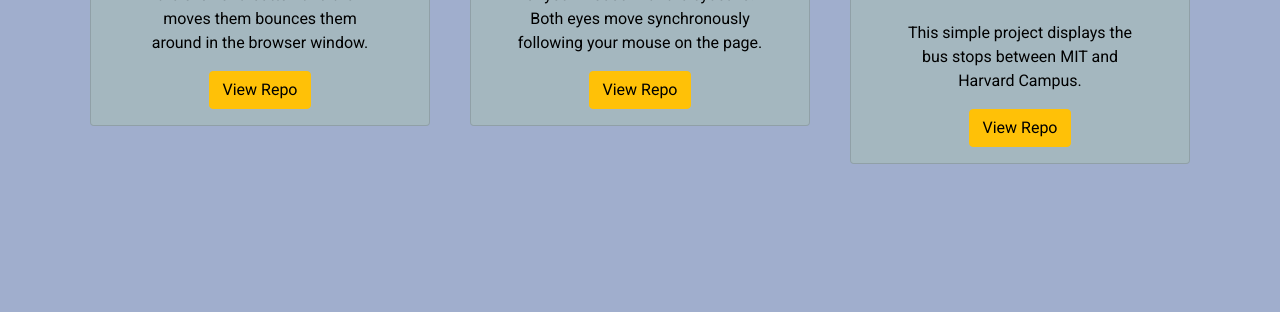
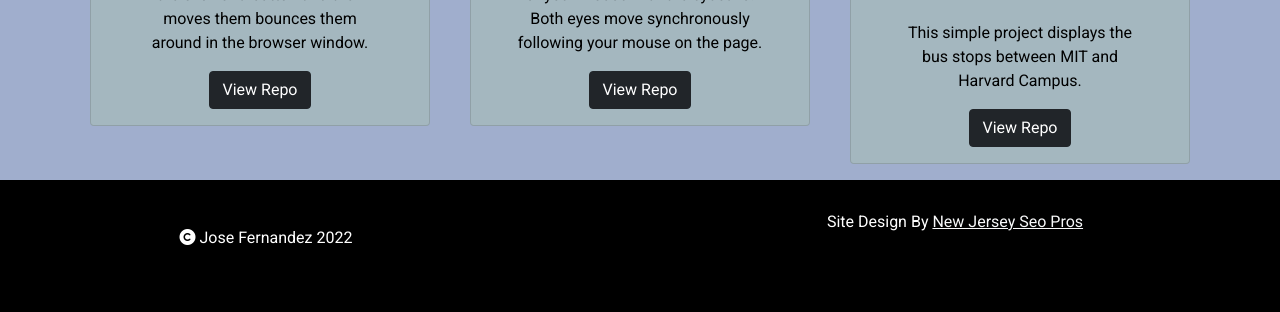
Before and after one commit to JFernandez0524/jfernandez0524.github.io, a plain HTML site: page projects.html in a window 1280 px wide. Shown: the part 520-832 px from the top of the page. Before the commit the page ends 800 px from the top, so only its background shows below. Drawn offline with nearby package versions, Linux system fonts and the light colour scheme; a web font is replaced by a local one.

Commit message:
added readme

```diff
--- a/projects.html
+++ b/projects.html
@@ -85,9 +85,9 @@
                     then moves them bounces them around in the browser window.
                   </p>
                   <a
-                    href="https://jfernandez0524.github.io/pacMen/"
+                    href="https://github.com/JFernandez0524/pacMen"
                     target="_blank"
-                    class="btn btn-warning"
+                    class="btn btn-dark"
                     >View Repo</a
                   >
                 </div>
@@ -110,7 +110,7 @@
                   <a
                     href="https://github.com/JFernandez0524/eyes"
                     target="_blank"
-                    class="btn btn-warning"
+                    class="btn btn-dark"
                     >View Repo</a
                   >
                 </div>
@@ -132,7 +132,7 @@
                   <a
                     href="https://github.com/JFernandez0524/busTracker"
                     target="_blank"
-                    class="btn btn-warning"
+                    class="btn btn-dark"
                     >View Repo</a
                   >
                 </div>
@@ -142,6 +142,19 @@
         </div>
       </section>
     </main>
+    <footer>
+      <div class="grid-container">
+        <div class="grid-item">
+          <p><i class="fa-solid fa-copyright"></i> Jose Fernandez 2022</p>
+        </div>
+        <div class="grid-item">
+          Site Design By
+          <a href="https://newjerseyseopros.com/" class="link-light"
+            >New Jersey Seo Pros</a
+          >
+        </div>
+      </div>
+    </footer>
     <script
       src="https://cdn.jsdelivr.net/npm/@popperjs/core@2.10.2/dist/umd/popper.min.js"
       integrity="sha384-7+zCNj/IqJ95wo16oMtfsKbZ9ccEh31eOz1HGyDuCQ6wgnyJNSYdrPa03rtR1zdB"
```
Also changed, not shown: 2 other files.
